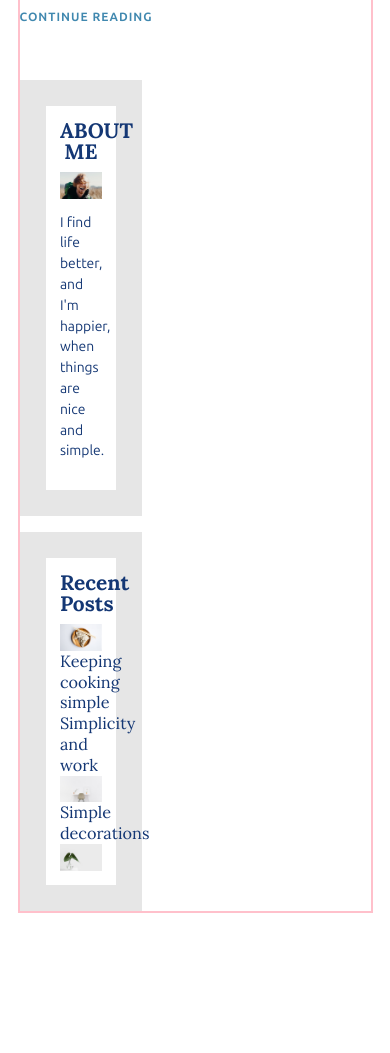
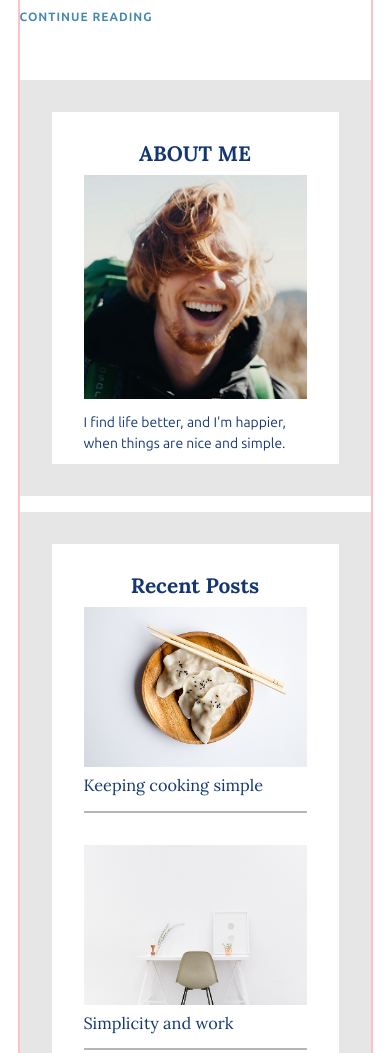
Before and after one commit to KellyReisLee/simple-life-responsive, a plain HTML site: page index.html in a window 390 px wide. Shown: the part 2280-3333 px from the top of the page. Before the commit the page ends 3207 px from the top, so only its background shows below. Drawn offline with Linux system fonts and the light colour scheme.

Commit message:
styling the widget

```diff
--- a/index.html
+++ b/index.html
@@ -110,25 +110,27 @@
     </main>
     <!-- Aside section -->
     <aside>
-      <div class="sidebar-widget">
+      <div class="sidebar-widget about-me">
         <h2 class="widget-title">ABOUT ME</h2>
         <img src="/img/about-me.jpg" alt="" class="widget-image">
         <p class="widget-body">I find life better, and I'm happier, when things are nice and simple.</p>
 
-
       </div>
-      <div class="sidebar-widget">
+      <div class="sidebar-widget recent-posts">
         <!-- Widget post-section -->
         <h2 class="widget-title">Recent Posts</h2>
         <div class="widget-recent-post">
+          <h3 class="widget-recent-post-title">Keeping cooking simple</h3>
+          <img src="/img/food.jpg" alt="" class="widget-image">
 
-          <img src="/img/food.jpg" alt="" class="widget-image">
-          <h3 class="widget-recent-post-title">Keeping cooking simple</h3>
         </div>
+        <hr>
         <div class="widget-recent-post">
           <h3 class="widget-recent-post-title">Simplicity and work</h3>
           <img src="/img/work.jpg" alt="" class="widget-image">
+
         </div>
+        <hr>
         <div class="widget-recent-post">
           <h3 class="widget-recent-post-title">Simple decorations</h3>
           <img src="img/deco.jpg" alt="" class="widget-image">
--- a/style.css
+++ b/style.css
@@ -210,6 +210,7 @@
 .article-recent-img img {
   height: 250px;
   object-fit: cover;
+  width: 100%;
 }
 
 .article-info {
@@ -229,20 +230,50 @@
 
 /* Widget */
 .sidebar-widget {
-  border: 26px solid rgba(192, 192, 192, 0.4);
-  padding: 0.9rem;
+  border: 2rem solid rgba(192, 192, 192, 0.4);
+  padding: 1rem 2rem;
 
+
+}
+
+.about-me {
+  height: 23rem;
 }
 
 .widget-title {
   font-weight: 700;
   text-align: center;
   margin-bottom: 0.6rem;
+
 }
 
 .widget-body {
   color: #143774;
 }
+
+.widget-title {
+  margin-top: 1rem;
+}
+
+
+.widget-recent-post {
+  display: flex;
+  flex-direction: column;
+
+}
+
+.widget-recent-post-title {
+  order: 2;
+  margin: 0.5rem 0;
+}
+
+.widget-image {
+  order: 1;
+}
+
+
+
+
 
 @media (max-width: 675px) {
   body {
@@ -310,4 +341,29 @@
     flex-direction: column;
   }
 
+  /* widget */
+  aside {
+    width: 100%;
+  }
+
+  .about-me {
+    height: 20rem;
+  }
+
+  .about-me img {
+    height: 14rem;
+  }
+
+  .widget-image {
+    height: 10rem;
+    object-fit: cover;
+    width: 100%;
+
+  }
+
+
+
+
+
+
 }
```
